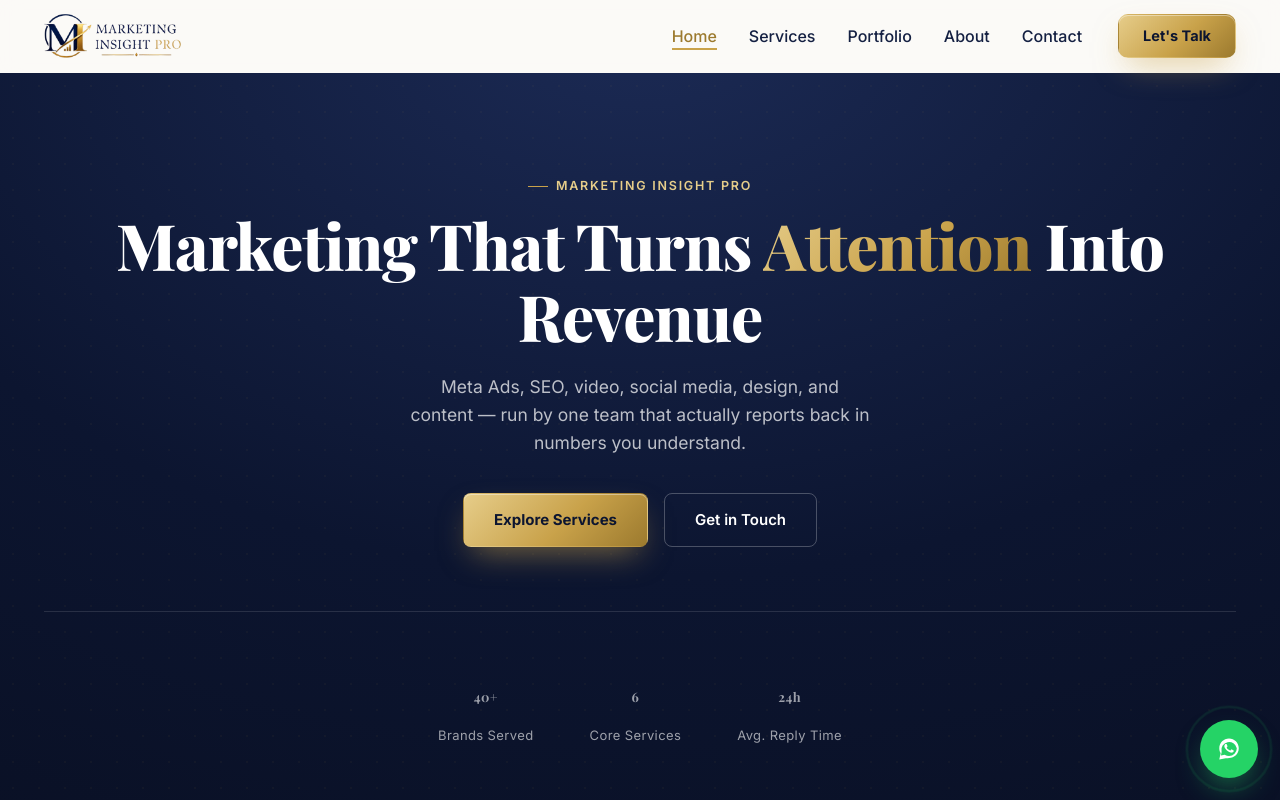
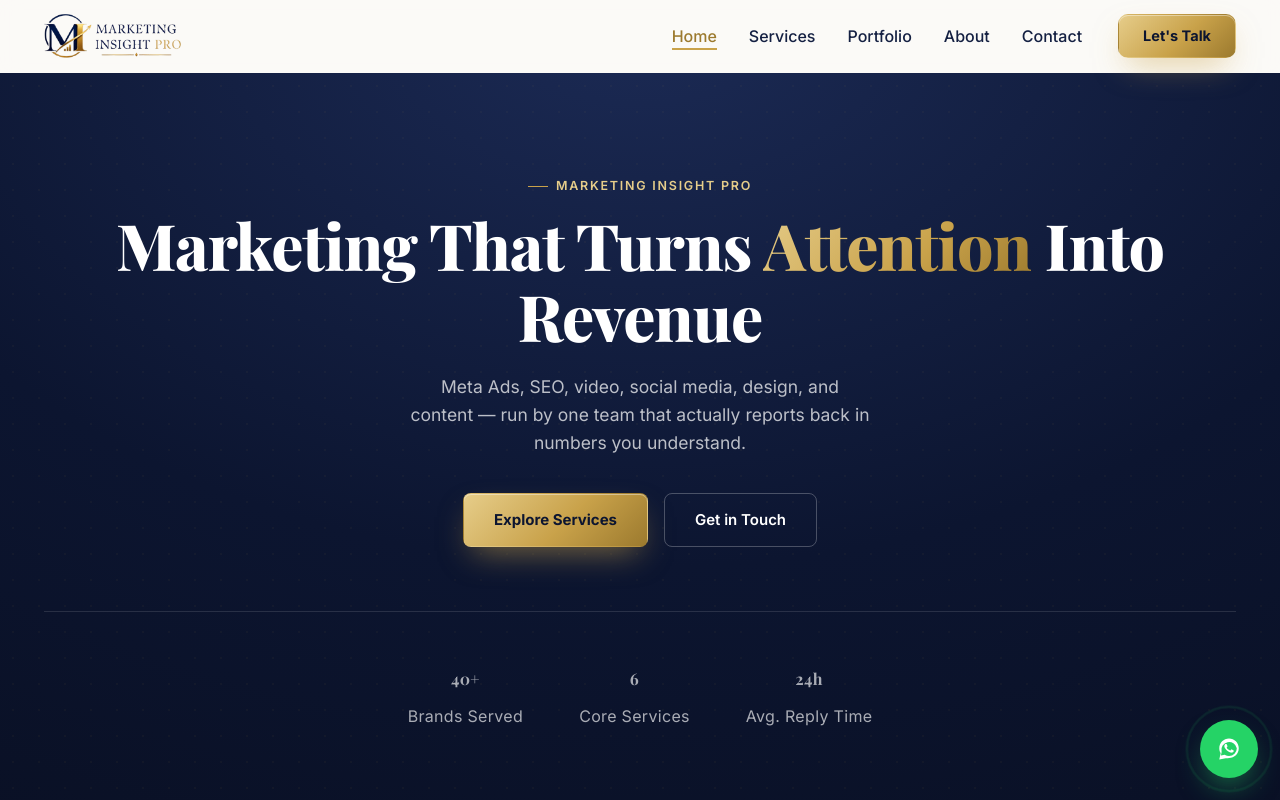
Before and after one commit to aishtiaque875-hub/Marketing-Insight-Pro-, a React (Vite) app: page / in a window 1280 px wide. Shown: the top 800 px of the page. Built offline with nearby package versions, Linux system fonts and the light colour scheme.

Commit message:
Add files via upload

```diff
--- a/src/pages/Home.css
+++ b/src/pages/Home.css
@@ -81,19 +81,20 @@
 .hero-stat {
   display: flex;
   flex-direction: column;
-  gap: 4px;
+  gap: 6px;
 }
 
 .hero-stat strong {
   font-family: var(--font-display);
-  font-size: clamp(38px, 4.5vw, 48px);
+  font-size: clamp(34px, 2.6vw, 36px);
   color: var(--gold-light);
+  transition: color 0.2s ease;
 }
 
 .hero-stat span {
-  font-size: 13px;
-  color: rgba(255, 255, 255, 0.6);
-  letter-spacing: 0.03em;
+  font-size: 16px;
+  color: rgba(255, 255, 255, 0.65);
+  letter-spacing: 0.02em;
 }
 
 /* SERVICES PREVIEW */
```
